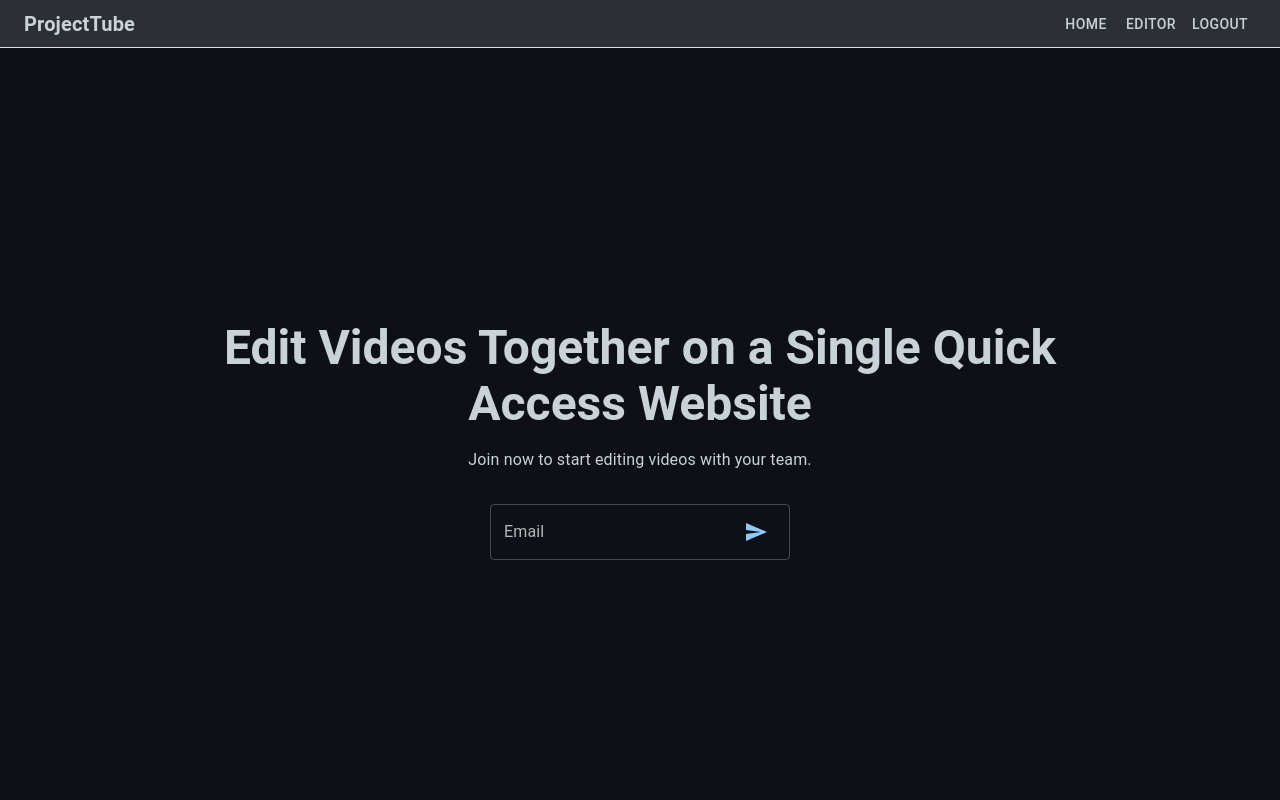
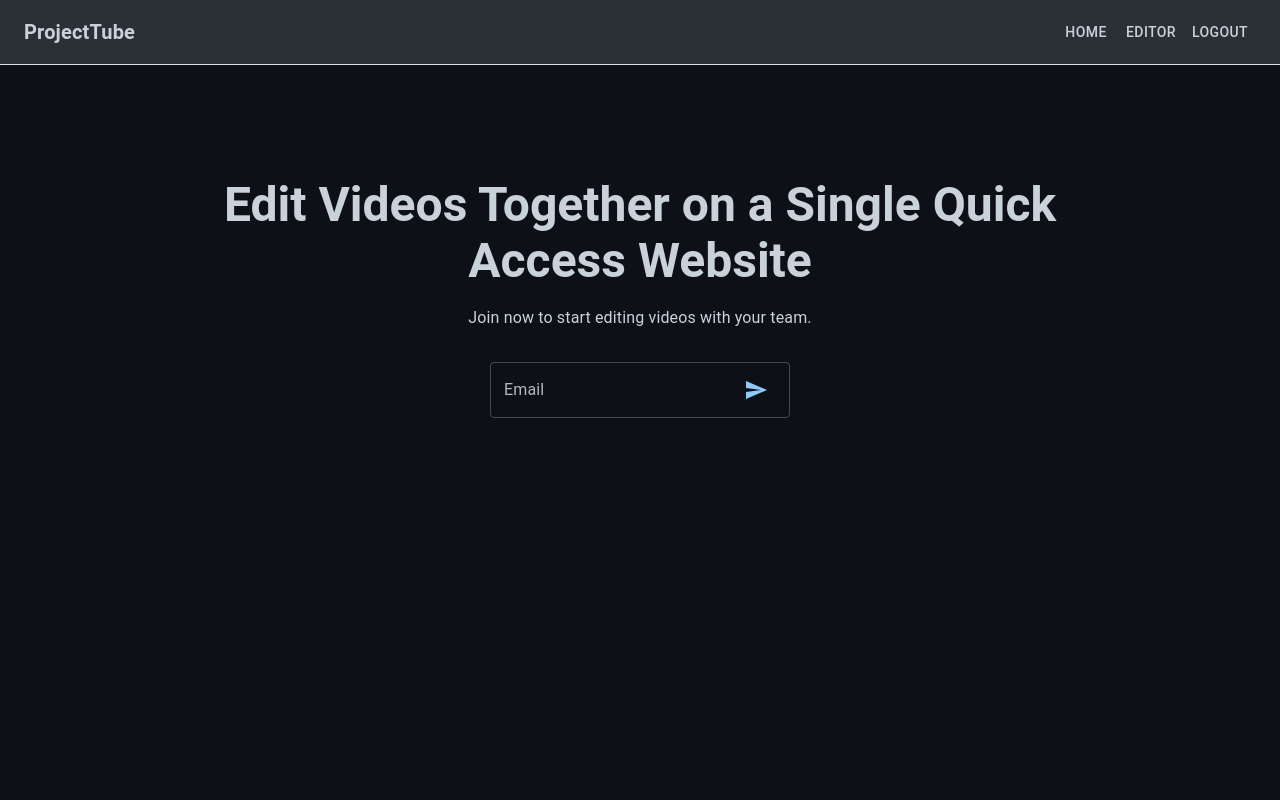
Before and after one commit to jojobobby/ProjectTube, a React (Create React App) app in the folder Client/: page / in a window 1280 px wide. Shown: the top 800 px of the page. Built offline with nearby package versions, Linux system fonts and the light colour scheme.

Commit message:
updated pages

```diff
--- a/Client/package.json
+++ b/Client/package.json
@@ -6,6 +6,7 @@
     "@emotion/react": "^11.14.0",
     "@emotion/styled": "^11.14.0",
     "@ffmpeg/ffmpeg": "^0.12.15",
+    "@ffmpeg/util": "^0.12.2",
     "@mui/icons-material": "^6.4.2",
     "@mui/material": "^6.4.2",
     "@mui/styled-engine-sc": "^6.4.2",
--- a/Client/src/components/Header.jsx
+++ b/Client/src/components/Header.jsx
@@ -15,8 +15,8 @@ const Header = () => {
   };
 
   return (
-    <AppBar position="static" sx={{ borderBottom: '0.75px solid #e0e0e0', height: '48px' }}>
-      <Toolbar sx={{ justifyContent: 'space-between', minHeight: '48px !important' }}>
+    <AppBar position="static" sx={{ borderBottom: '0.75px solid #e0e0e0' }}>
+      <Toolbar sx={{ justifyContent: 'space-between' }}>
         <Typography variant="h6" sx={{ textAlign: 'left', flexGrow: 1, fontWeight: 'bold' }}>
           <Link to="/" style={{ textDecoration: 'none', color: 'inherit' }}>
             ProjectTube
--- a/Client/src/pages/Home.jsx
+++ b/Client/src/pages/Home.jsx
@@ -28,8 +28,8 @@ function Home() {
   };
 
   return (
-    <Box sx={{ minHeight: '100vh', backgroundColor: theme.palette.mode === 'light' ? theme.palette.background.default : '#0d1117', color: theme.palette.text.primary, display: 'flex', alignItems: 'center', justifyContent: 'center', p: 2 }}>
-      <Container maxWidth="md" sx={{ textAlign: 'center', p: 2 }}>
+    <Box sx={{ minHeight: '100vh', backgroundColor: theme.palette.mode === 'light' ? theme.palette.background.default : '#0d1117', color: theme.palette.text.primary, display: 'flex', alignItems: 'flex-start', justifyContent: 'center', p: 2, pt: 8 }}>
+      <Container maxWidth="md" sx={{ textAlign: 'center', p: 2, mt: 4 }}>
         {/* Application Title */}
         <CustomTypography variant="h3" gutterBottom sx={{ fontWeight: 'bold', color: theme.palette.text.primary }}>
           Edit Videos Together on a Single Quick Access Website
--- a/Client/src/pages/Login.jsx
+++ b/Client/src/pages/Login.jsx
@@ -19,8 +19,8 @@ const Login = () => {
   };
 
   return (
-    <Box sx={{ minHeight: '100vh', backgroundColor: theme.palette.background.default, color: theme.palette.text.primary, display: 'flex', alignItems: 'center', justifyContent: 'center', p: 2 }}>
-      <Container maxWidth="sm" sx={{ textAlign: 'center', p: 2 }}>
+    <Box sx={{ minHeight: '100vh', backgroundColor: theme.palette.background.default, color: theme.palette.text.primary, display: 'flex', alignItems: 'flex-start', justifyContent: 'center', p: 2, pt: 8 }}>
+      <Container maxWidth="sm" sx={{ textAlign: 'center', p: 2, mt: 4 }}>
         <Typography variant="h4" gutterBottom>
           Login to ProjectTube
         </Typography>
--- a/Client/src/pages/NotFound.jsx
+++ b/Client/src/pages/NotFound.jsx
@@ -7,8 +7,8 @@ const NotFound = () => {
   const theme = useTheme();
 
   return (
-    <Box sx={{ minHeight: '100vh', backgroundColor: theme.palette.background.default, color: theme.palette.text.primary, display: 'flex', alignItems: 'center', justifyContent: 'center', p: 2 }}>
-      <Container maxWidth="sm" sx={{ textAlign: 'center', p: 2 }}>
+    <Box sx={{ minHeight: '100vh', backgroundColor: theme.palette.background.default, color: theme.palette.text.primary, display: 'flex', alignItems: 'flex-start', justifyContent: 'center', p: 2, pt: 8 }}>
+      <Container maxWidth="sm" sx={{ textAlign: 'center', p: 2, mt: 4 }}>
         <Typography variant="h4" gutterBottom>
           404 - Page Not Found
         </Typography>
```
Also changed, not shown: 1 other file (tests, documents, lock files or other folders).
